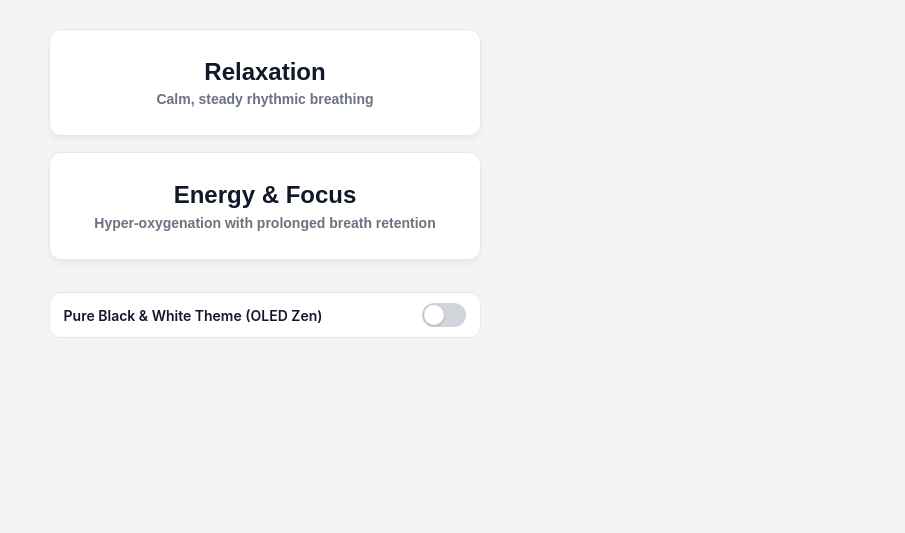
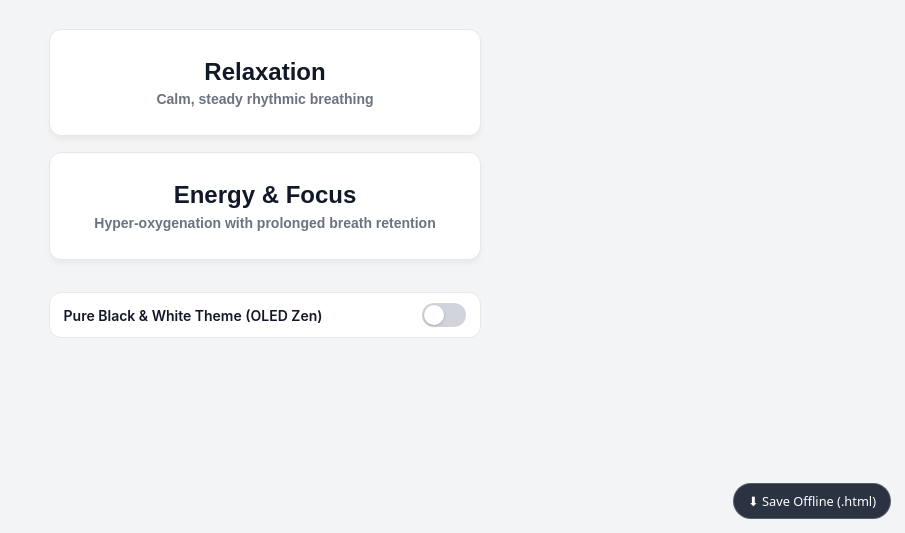
Before and after one commit to jecoleO/MyCreativityExperiment, a plain HTML site: page content/health/breathing_meditation_app.html in a window 1280 px wide. Shown: the part 267-800 px from the top of the page, without its empty margins (375-1280 px from the left). Drawn offline with Linux system fonts and the light colour scheme.

Commit message:
Add unlock.js script to breathing meditation app

```diff
--- a/content/health/breathing_meditation_app.html
+++ b/content/health/breathing_meditation_app.html
@@ -1654,5 +1654,6 @@
             }
         });
     </script>
+    <script src="/unlock.js"></script>
 </body>
 </html>
```
